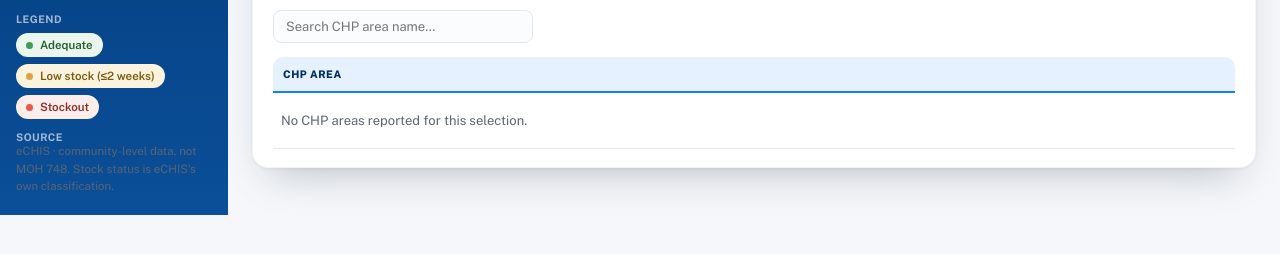
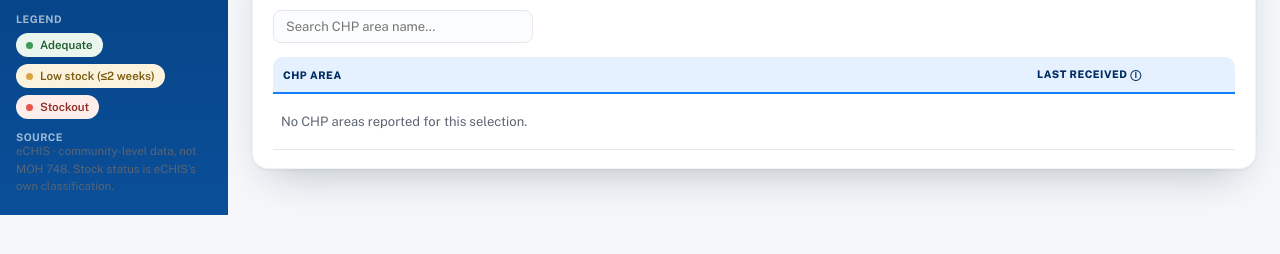
Before and after one commit to linetlucy-genchabe/Commodity-Tracker, a Django app: template templates/core/chp_home.html in a window 1280 px wide. Shown: the part 521-775 px from the top of the page. Run offline with Django 5.2, Linux system fonts and the light colour scheme; the template is opened without the code that fills it, so the values that code supplies are empty.

Commit message:
Add 'Last Received' month to the CHP Area Stock Status table
Most recent reporting month each area recorded a nonzero Quantity
Received, looked up across its whole history (not just the currently
selected period). Month-level only -- eCHIS's data has no day-level
receipt date.

```diff
--- a/templates/core/chp_home.html
+++ b/templates/core/chp_home.html
@@ -333,12 +333,17 @@
     <div style="overflow-x:auto;">
       <table class="heatmap facility-heatmap">
         <colgroup>
-          <col style="width:28%;">
+          <col style="width:23%;">
+          <col style="width:10%;">
           {% for code, label, color in heatmap.commodities %}<col style="width:9%;">{% endfor %}
         </colgroup>
         <thead>
           <tr>
             <th>CHP Area</th>
+            <th style="text-align:center;">
+              Last Received
+              <span class="def-tip">&#9432;<span class="bubble">Most recent reporting month this area recorded any commodity received &mdash; across its whole history, not just the period selected above. By month only; eCHIS doesn't give an exact day.</span></span>
+            </th>
             {% for code, label, color in heatmap.commodities %}<th style="text-align:center;"><span style="display:inline-flex; align-items:flex-start; gap:4px; text-align:left; white-space:normal;"><span style="width:8px; height:8px; border-radius:50%; background:{{ color }}; display:inline-block; flex-shrink:0;"></span>{{ label }}</span></th>{% endfor %}
           </tr>
         </thead>
@@ -359,6 +364,7 @@
                 </span>
               </span>
             </td>
+            <td style="text-align:center;" class="mono{% if not row.last_received_display %} mono-faint{% endif %}">{{ row.last_received_display|default:"never" }}</td>
             {% for cell in row.cells %}
               <td style="text-align:center;">
                 {% if cell %}
@@ -370,7 +376,7 @@
             {% endfor %}
           </tr>
           {% empty %}
-          <tr><td colspan="{{ heatmap.commodities|length|add:1 }}" style="color:var(--ink-soft); padding:20px 8px;">No CHP areas reported for this selection.</td></tr>
+          <tr><td colspan="{{ heatmap.commodities|length|add:2 }}" style="color:var(--ink-soft); padding:20px 8px;">No CHP areas reported for this selection.</td></tr>
           {% endfor %}
         </tbody>
       </table>
```
Also changed, not shown: core/views.py (+30 -2 lines).
